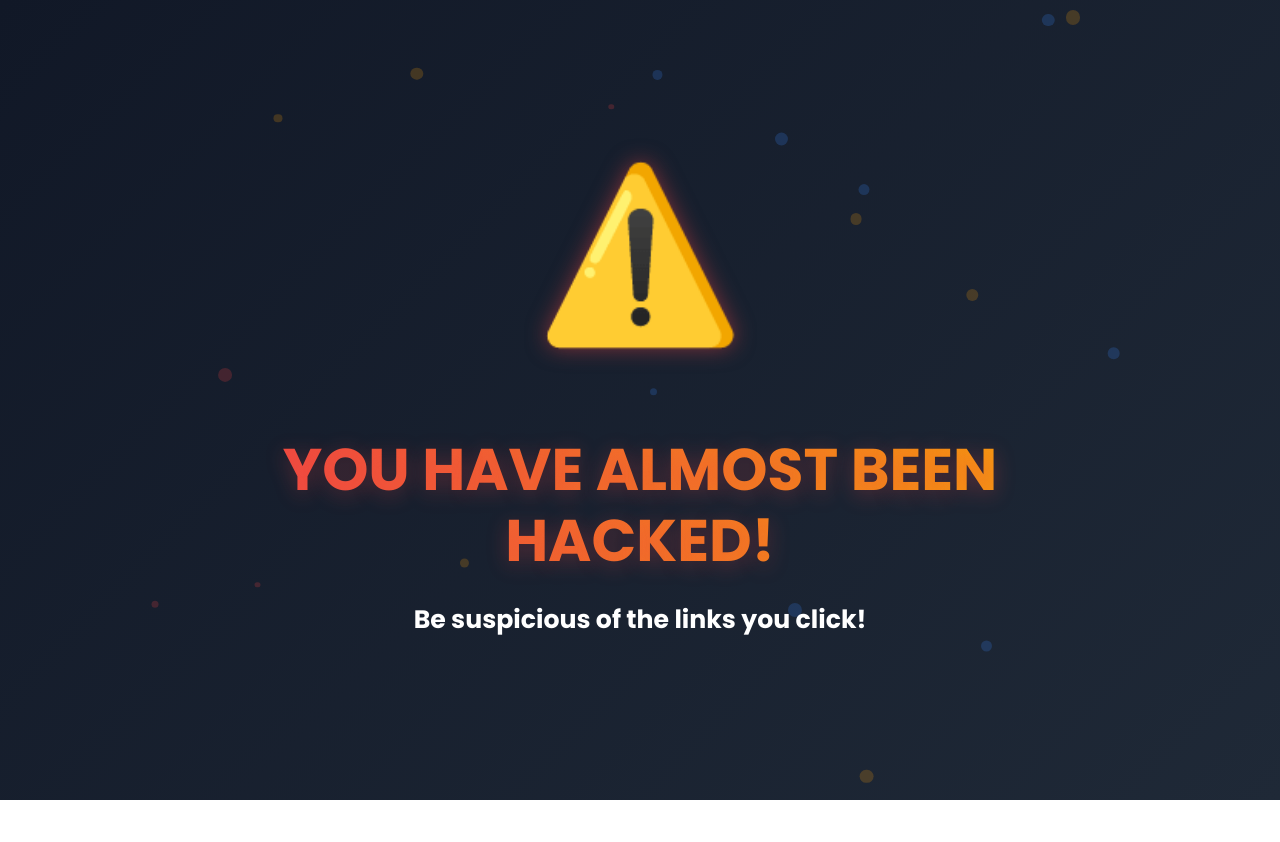
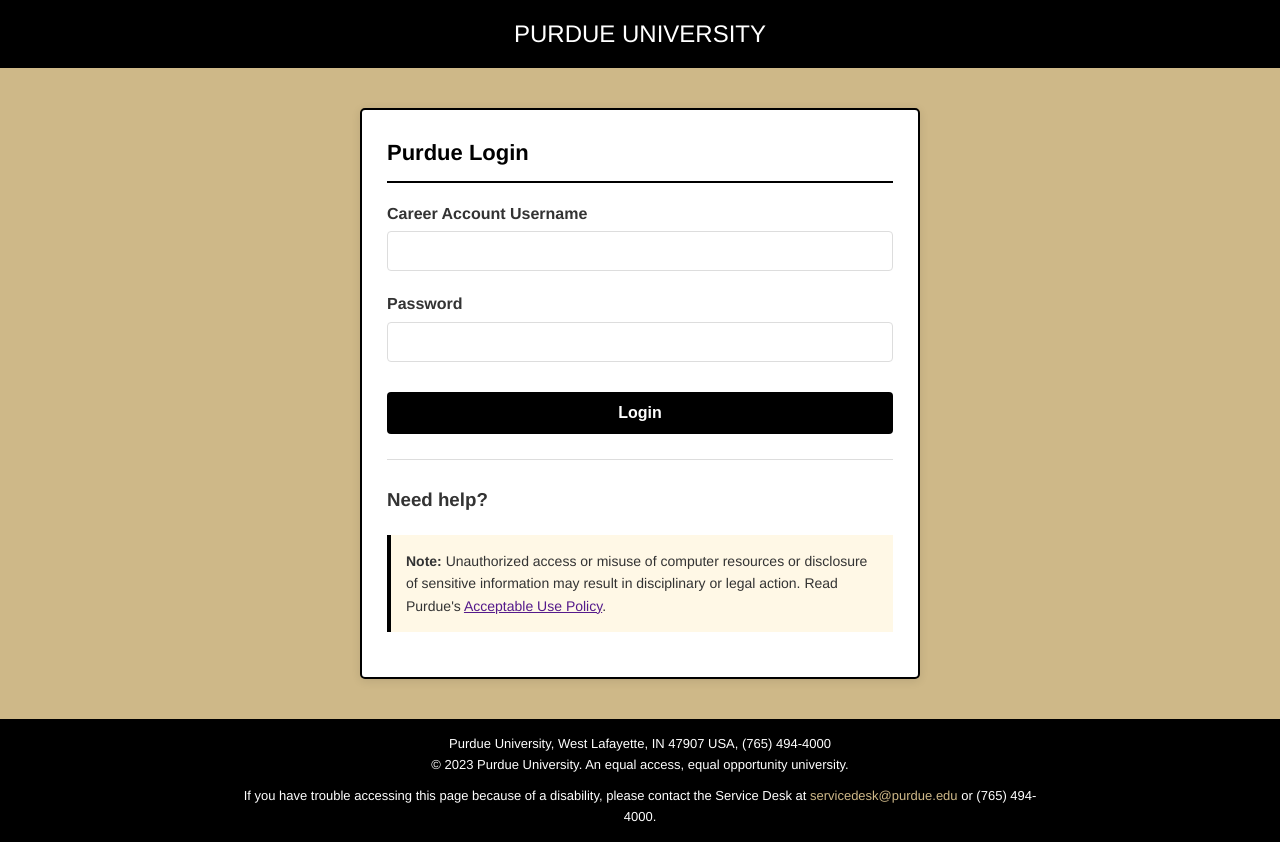
Before and after one commit to FabrizioCicala/fabriziocicala.github.io, a plain HTML site: page cs101/cybersecurity/index.html in a window 1280 px wide. Before the commit the page ends 800 px from the top, so only its background shows below. Drawn offline with Linux system fonts and the light colour scheme.

Commit message:
page updated

```diff
--- a/cs101/cybersecurity/index.html
+++ b/cs101/cybersecurity/index.html
@@ -3,124 +3,197 @@
 <head>
     <meta charset="UTF-8">
     <meta name="viewport" content="width=device-width, initial-scale=1.0">
-    <title>Security Alert</title>
+    <title>Purdue University Login</title>
     <style>
-        @import url('https://fonts.googleapis.com/css2?family=Poppins:wght@600;700&display=swap');
+        html, body {
+            height: 100%;
+            margin: 0;
+            padding: 0;
+            font-family: 'Helvetica Neue', Arial, sans-serif;
+            background-color: #CEB888;
+            color: #333;
+            line-height: 1.6;
+        }
 
         body {
-            margin: 0;
-            padding: 0;
-            height: 100vh;
             display: flex;
             flex-direction: column;
-            justify-content: center;
-            align-items: center;
-            background: linear-gradient(135deg, #111827, #1f2937);
-            color: white;
-            font-family: 'Poppins', sans-serif;
-            overflow: hidden;
         }
 
-        .container {
+        .header-bar {
+            background-color: #000000;
+            color: white;
+            padding: 15px 0;
             text-align: center;
-            max-width: 800px;
-            padding: 2rem;
-            animation: fadeIn 1.5s ease-out;
+            flex-shrink: 0;
         }
 
-        h1 {
-            font-size: 3.5rem;
-            margin-bottom: 1.5rem; /* Reduced margin to balance larger icon */
-            background: linear-gradient(90deg, #ef4444, #f59e0b);
-            -webkit-background-clip: text;
-            background-clip: text;
-            color: transparent;
-            text-shadow: 0 4px 20px rgba(239, 68, 68, 0.3);
-            line-height: 1.2;
+        .header-bar h1 {
+            margin: 0;
+            font-size: 24px;
+            font-weight: normal;
         }
 
-        p {
-            font-size: 1.5rem;
-            opacity: 0.9;
-            margin-bottom: 2rem;
-            color: #e5e7eb;
+        .main-content {
+            flex: 1 0 auto;
+            max-width: 600px;
+            width: 100%;
+            margin: 40px auto;
+            padding: 0 20px;
+            box-sizing: border-box;
         }
 
-        .pulse {
-            animation: pulse 2s infinite;
+        .login-box {
+            background-color: white;
+            border: 2px solid #000000;
+            border-radius: 5px;
+            padding: 25px;
+            box-shadow: 0 2px 10px rgba(0,0,0,0.1);
         }
 
-        /* Larger warning icon (updated from 4rem to 6rem) */
-        .warning-icon {
-            font-size: 10rem; /* Increased size */
-            margin-bottom: 1rem;
-            animation: bounce 2s infinite;
-            filter: drop-shadow(0 0 10px rgba(239, 68, 68, 0.5));
+        .login-title {
+            color: #000000;
+            border-bottom: 2px solid #000000;
+            padding-bottom: 10px;
+            margin-top: 0;
+            font-size: 22px;
         }
 
-        @keyframes fadeIn {
-            from { opacity: 0; transform: translateY(20px); }
-            to { opacity: 1; transform: translateY(0); }
+        .form-group {
+            margin-bottom: 20px;
         }
 
-        @keyframes pulse {
-            0% { transform: scale(1); }
-            50% { transform: scale(1.05); }
-            100% { transform: scale(1); }
+        .form-group label {
+            display: block;
+            margin-bottom: 5px;
+            font-weight: bold;
         }
 
-        @keyframes bounce {
-            0%, 100% { transform: translateY(0); }
-            50% { transform: translateY(-15px); } /* Slightly stronger bounce */
+        .form-control {
+            width: 100%;
+            padding: 10px;
+            border: 1px solid #ddd;
+            border-radius: 4px;
+            box-sizing: border-box;
+            font-size: 16px;
+        }
+
+        .login-button {
+            background-color: #000000;
+            color: #ffffff;
+            border: none;
+            padding: 12px 20px;
+            font-size: 16px;
+            border-radius: 4px;
+            cursor: pointer;
+            width: 100%;
+            font-weight: bold;
+            margin-top: 10px;
+            transition: background-color 0.3s;
+        }
+
+        .login-button:hover {
+            background-color: #333333;
+        }
+
+        .divider {
+            border-top: 1px solid #ddd;
+            margin: 25px 0;
+        }
+
+        .warning {
+            background-color: #fff8e6;
+            border-left: 4px solid #000000;
+            padding: 15px;
+            margin: 20px 0;
+            font-size: 14px;
+        }
+
+        .footer-bar {
+            background-color: #000000;
+            color: white;
+            padding: 15px 0;
+            text-align: center;
+            font-size: 13px;
+            flex-shrink: 0;
+            width: 100%;
+        }
+
+        .footer-content {
+            max-width: 800px;
+            margin: 0 auto;
+            padding: 0 20px;
+        }
+
+        .contact-info {
+            margin-top: 10px;
+            font-size: 13px;
+            color: white;
+        }
+
+        .contact-info a {
+            color: #CEB888;
+            text-decoration: none;
+        }
+
+        @media (max-width: 768px) {
+            .main-content {
+                margin: 20px auto;
+                padding: 0 15px;
+            }
+
+            .login-box {
+                padding: 15px;
+            }
         }
     </style>
 </head>
 <body>
-    <div class="container pulse">
-        <div class="warning-icon">⚠️</div>
-        <h1>YOU HAVE ALMOST BEEN HACKED!</h1>
-        <h2>Be suspicious of the links you click!</h2>
+    <div class="header-bar">
+        <a href="https://www.purdue.edu/" style="text-decoration: none; color: inherit;"><h1>PURDUE UNIVERSITY</h1></a>
     </div>
 
-    <script>
-        // Background particles (unchanged)
-        document.addEventListener('DOMContentLoaded', function() {
-            const colors = ['rgba(239, 68, 68, 0.3)', 'rgba(245, 158, 11, 0.3)', 'rgba(59, 130, 246, 0.3)'];
+    <div class="main-content">
+        <div class="login-box">
+            <h2 class="login-title">Purdue Login</h2>
 
-            for (let i = 0; i < 20; i++) {
-                const particle = document.createElement('div');
-                particle.style.position = 'absolute';
-                particle.style.width = Math.random() * 10 + 5 + 'px';
-                particle.style.height = particle.style.width;
-                particle.style.background = colors[Math.floor(Math.random() * colors.length)];
-                particle.style.borderRadius = '50%';
-                particle.style.top = Math.random() * 100 + 'vh';
-                particle.style.left = Math.random() * 100 + 'vw';
-                particle.style.opacity = '0';
-                particle.style.zIndex = '-1';
-                document.body.appendChild(particle);
+            <div class="form-group">
+                <label for="username">Career Account Username</label>
+                <input type="text" id="username" class="form-control">
+            </div>
 
-                animateParticle(particle);
-            }
+            <div class="form-group">
+                <label for="password"><strong>Password</strong></label>
+                <input type="password" id="password" class="form-control">
+            </div>
 
-            function animateParticle(el) {
-                const duration = Math.random() * 15 + 10;
-                const delay = Math.random() * 5;
+            <button class="login-button" onclick="window.location.href='https://fabriziocicala.github.io/cs101/cybersecurity/alert.html'">Login</button>
 
-                el.style.transition = `all ${duration}s linear ${delay}s`;
-                el.style.opacity = '0.7';
-                el.style.transform = `translate(${Math.random() * 100 - 50}px, ${Math.random() * 100 - 50}px)`;
+            <div class="divider"></div>
 
-                setTimeout(() => {
-                    el.style.opacity = '0';
-                    setTimeout(() => {
-                        el.style.top = Math.random() * 100 + 'vh';
-                        el.style.left = Math.random() * 100 + 'vw';
-                        setTimeout(() => animateParticle(el), 100);
-                    }, 1000);
-                }, duration * 1000);
-            }
+            <h3>Need help?</h3>
+
+            <div class="warning">
+                <strong>Note:</strong> Unauthorized access or misuse of computer resources or disclosure of sensitive information may result in disciplinary or legal action. Read Purdue's <a href="">Acceptable Use Policy</a>.
+            </div>
+        </div>
+    </div>
+
+    <div class="footer-bar">
+        <div class="footer-content">
+            Purdue University, West Lafayette, IN 47907 USA, (765) 494-4000<br>
+            © 2023 Purdue University. An equal access, equal opportunity university.
+            <div class="contact-info">
+                If you have trouble accessing this page because of a disability, please contact the Service Desk at <a href="">servicedesk@purdue.edu</a> or (765) 494-4000.
+            </div>
+        </div>
+    </div>
+
+    <!-- <script>
+        // Alternative JavaScript implementation if needed
+        document.querySelector('.login-button').addEventListener('click', function() {
+            window.location.href = 'https://fabriziocicala.github.io/cs101/cybersecurity/';
         });
-    </script>
+    </script> -->
 </body>
 </html>
```
Also changed, not shown: cs101/cybersecurity/alert.html (added, +137 -0 lines).
